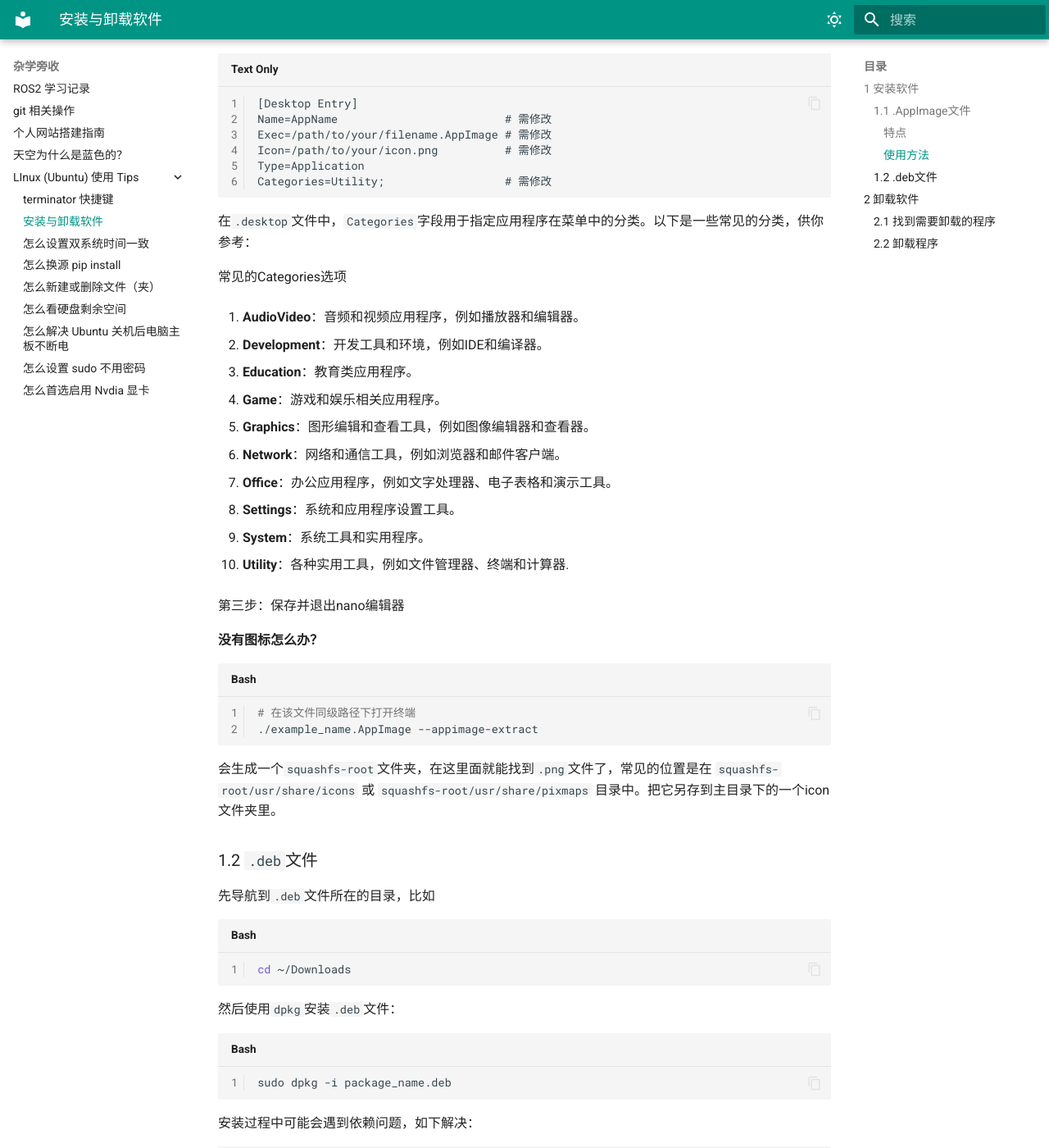
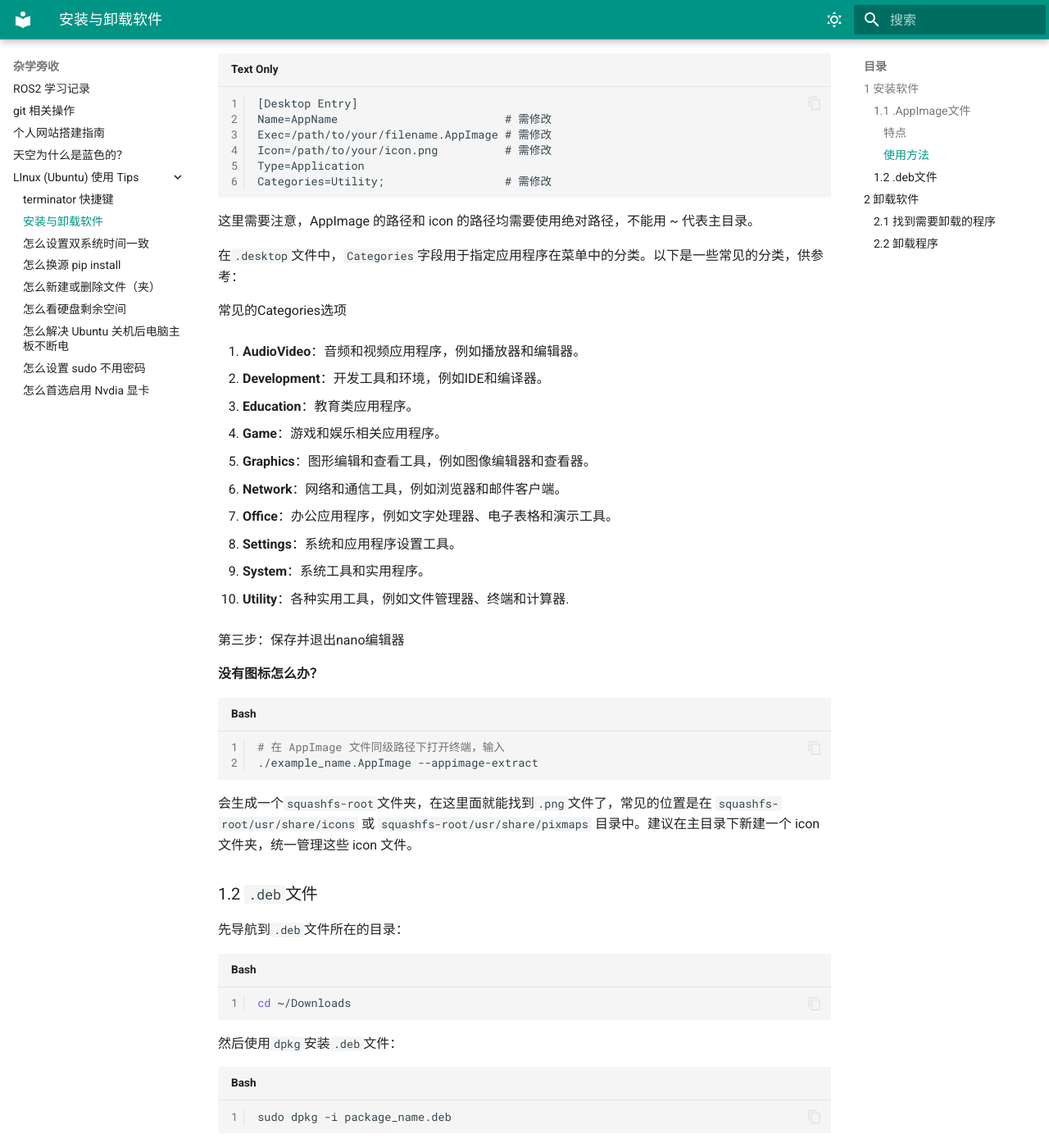
Before and after one commit to cloudmosquito/cloudmosquito.github.io, an MkDocs documentation site: the page built from docs/杂学旁收/LInux (Ubuntu) 使用 Tips/安装与卸载软件.md, in a window 1280 px wide and 1400 px high, scrolled down 810 px. Shown: the whole window at 82% size. Built offline with MkDocs 1.6.1 and Material for MkDocs 9.7.7, drawn with Linux system fonts in a browser that asks for light colours.

````diff
--- a/docs/杂学旁收/LInux (Ubuntu) 使用 Tips/安装与卸载软件.md
+++ b/docs/杂学旁收/LInux (Ubuntu) 使用 Tips/安装与卸载软件.md
@@ -34,7 +34,9 @@ Type=Application
 Categories=Utility;                  # 需修改
 ```
 
-在`.desktop`文件中，`Categories`字段用于指定应用程序在菜单中的分类。以下是一些常见的分类，供你参考：
+这里需要注意，AppImage 的路径和 icon 的路径均需要使用绝对路径，不能用 \~ 代表主目录。
+
+在`.desktop`文件中，`Categories`字段用于指定应用程序在菜单中的分类。以下是一些常见的分类，供参考：
 
 常见的Categories选项
 
@@ -63,15 +65,15 @@ Categories=Utility;                  # 需修改
 **没有图标怎么办？**
 
 ```shell
-# 在该文件同级路径下打开终端
+# 在 AppImage 文件同级路径下打开终端，输入
 ./example_name.AppImage --appimage-extract
 ```
 
-会生成一个`squashfs-root`文件夹，在这里面就能找到`.png`文件了，常见的位置是在 `squashfs-root/usr/share/icons` 或 `squashfs-root/usr/share/pixmaps` 目录中。把它另存到主目录下的一个icon文件夹里。
+会生成一个`squashfs-root`文件夹，在这里面就能找到`.png`文件了，常见的位置是在 `squashfs-root/usr/share/icons` 或 `squashfs-root/usr/share/pixmaps` 目录中。建议在主目录下新建一个 icon 文件夹，统一管理这些 icon 文件。
 
 ### 1.2  `.deb`文件
 
-先导航到`.deb`文件所在的目录，比如
+先导航到`.deb`文件所在的目录：
 
 ```shell
 cd ~/Downloads
````
Also changed, not shown: docs/机器人&飞机/飞控相关/PX4降落移动平台.md (added, +90 -0 lines), docs/机器人&飞机/飞控相关/PX4降落移动平台.assets/mavros截图.png (added), docs/机器人&飞机/飞控相关/PX4降落移动平台.assets/降落时的经纬度和高度.png (added), docs/机器人&飞机/飞控相关/PX4降落移动平台.assets/降落时的速度.png (added), 1 other file.
